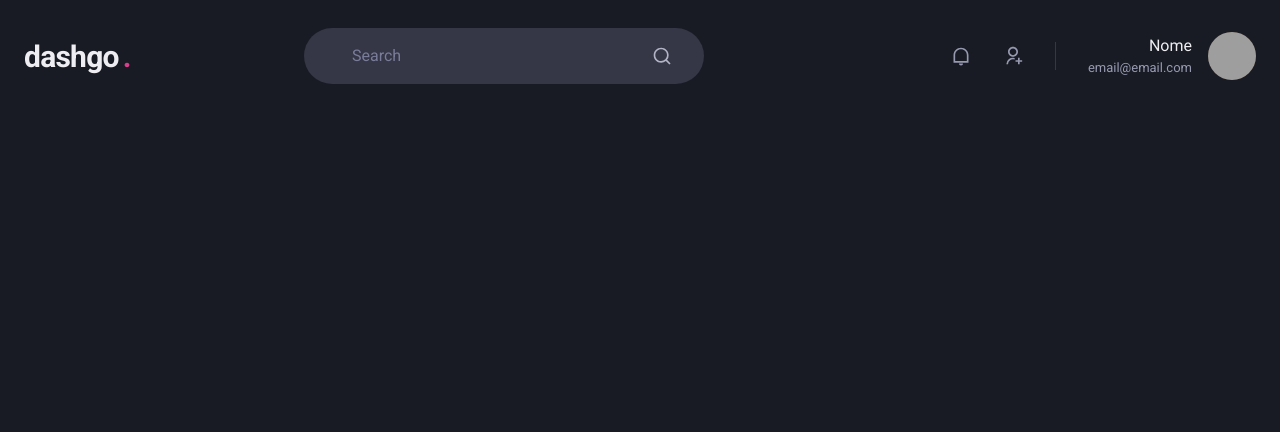
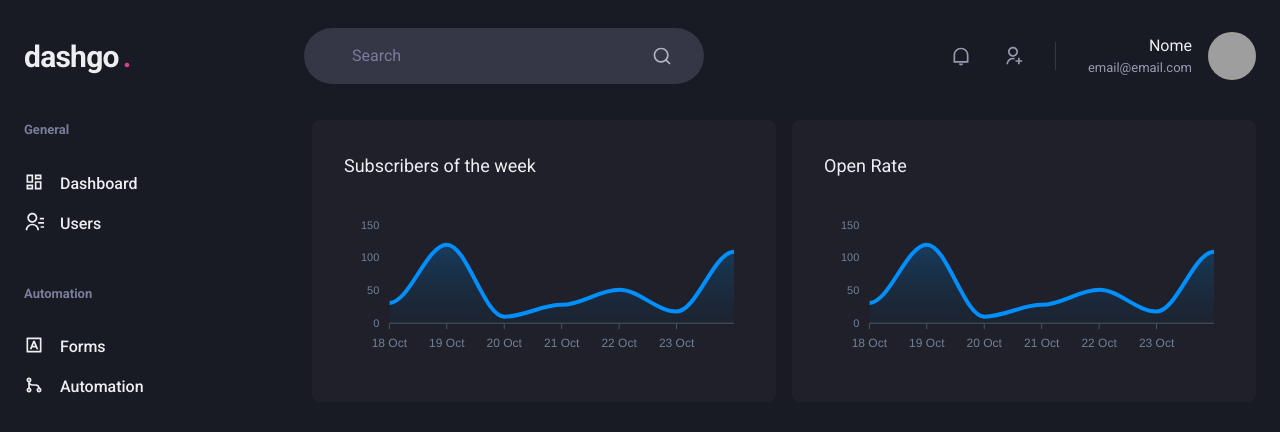
Before and after one commit to rodolphoasb/dashbravo, a Next.js app: page /dashboard in a window 1280 px wide. Shown: the top 432 px of the page. Built offline with nearby package versions, Linux system fonts and the light colour scheme; grey boxes are pictures that could not be loaded.

Commit message:
Add Dashboard with apexcharts

```diff
--- a/package.json
+++ b/package.json
@@ -12,9 +12,11 @@
     "@chakra-ui/react": "^1.6.12",
     "@emotion/react": "^11.5.0",
     "@emotion/styled": "^11.3.0",
+    "apexcharts": "^3.29.0",
     "framer-motion": "^5.2.1",
     "next": "12.0.3",
     "react": "17.0.2",
+    "react-apexcharts": "^1.3.9",
     "react-dom": "17.0.2",
     "react-icons": "^4.3.1"
   },
--- /dev/null
+++ b/src/components/Sidebar.tsx
@@ -0,0 +1,57 @@
+import { Box, Icon, Link, Stack, Text } from "@chakra-ui/react"
+import {
+  RiContactsLine,
+  RiDashboardLine,
+  RiGitMergeFill,
+  RiGitMergeLine,
+  RiInputMethodLine,
+} from "react-icons/ri"
+
+export function Sidebar() {
+  return (
+    <Box as={"aside"} w={64} mr={8}>
+      <Stack spacing={12} align={"flex-start"}>
+        <Box>
+          <Text fontWeight={"bold"} color={"gray.400"} fontSize={"small"}>
+            General
+          </Text>
+          <Stack spacing={"4"} mt={8} align={"stretch"}>
+            <Link display={"flex"} align="center">
+              <Icon as={RiDashboardLine} fontSize="20" />
+              <Text ml={4} fontWeight={"medium"}>
+                Dashboard
+              </Text>
+            </Link>
+
+            <Link display={"flex"} align="center">
+              <Icon as={RiContactsLine} fontSize="20" />
+              <Text ml={4} fontWeight={"medium"}>
+                Users
+              </Text>
+            </Link>
+          </Stack>
+        </Box>
+        <Box>
+          <Text fontWeight={"bold"} color={"gray.400"} fontSize={"small"}>
+            Automation
+          </Text>
+          <Stack spacing={"4"} mt={8} align={"stretch"}>
+            <Link display={"flex"} align="center">
+              <Icon as={RiInputMethodLine} fontSize="20" />
+              <Text ml={4} fontWeight={"medium"}>
+                Forms
+              </Text>
+            </Link>
+
+            <Link display={"flex"} align="center">
+              <Icon as={RiGitMergeLine} fontSize="20" />
+              <Text ml={4} fontWeight={"medium"}>
+                Automation
+              </Text>
+            </Link>
+          </Stack>
+        </Box>
+      </Stack>
+    </Box>
+  )
+}
--- a/src/pages/dashboard.tsx
+++ b/src/pages/dashboard.tsx
@@ -1,9 +1,86 @@
+import { Box, Flex, SimpleGrid, Text, theme } from "@chakra-ui/react"
+import dynamic from "next/dynamic"
 import { Header } from "../components/Header"
+import { Sidebar } from "../components/Sidebar"
+import { ApexOptions } from "apexcharts"
+
+const Chart = dynamic(() => import("react-apexcharts"), {
+  ssr: false,
+})
+
+const options: ApexOptions = {
+  chart: {
+    toolbar: {
+      show: false,
+    },
+    zoom: {
+      enabled: false,
+    },
+    foreColor: theme.colors.gray[500],
+  },
+  grid: {
+    show: false,
+  },
+  dataLabels: {
+    enabled: false,
+  },
+  tooltip: {
+    enabled: false,
+  },
+  xaxis: {
+    type: "datetime",
+    axisBorder: {
+      color: theme.colors.gray[600],
+    },
+    axisTicks: {
+      color: theme.colors.gray[600],
+    },
+    categories: [
+      "2021-10-18T00:00:00.000Z",
+      "2021-10-19T00:00:00.000Z",
+      "2021-10-20T00:00:00.000Z",
+      "2021-10-21T00:00:00.000Z",
+      "2021-10-22T00:00:00.000Z",
+      "2021-10-23T00:00:00.000Z",
+      "2021-10-24T00:00:00.000Z",
+    ],
+  },
+  fill: {
+    opacity: 0.3,
+    type: "gradient",
+    gradient: {
+      shade: "dark",
+      opacityFrom: 0.5,
+      opacityTo: 0.3,
+    },
+  },
+}
+
+const series = [{ name: "series1", data: [31, 120, 10, 28, 51, 18, 109] }]
 
 export default function Dashboard() {
   return (
-    <>
+    <Flex direction={"column"} h={"100vh"}>
       <Header />
-    </>
+      <Flex w={"100%"} my={6} maxWidth={1480} mx={"auto"} px={6}>
+        <Sidebar />
+
+        <SimpleGrid flex={1} gap={4} minChildWidth={"320px"} align="flex-start">
+          <Box p={8} bg={"gray.800"} borderRadius={8} pb={4}>
+            <Text fontSize={"lg"} mb={4}>
+              Subscribers of the week
+            </Text>
+            <Chart height={160} type="area" series={series} options={options} />
+          </Box>
+
+          <Box p={8} bg={"gray.800"} borderRadius={8}>
+            <Text fontSize={"lg"} mb={4}>
+              Open Rate
+            </Text>
+            <Chart height={160} type="area" series={series} options={options} />
+          </Box>
+        </SimpleGrid>
+      </Flex>
+    </Flex>
   )
 }
```
Also changed, not shown: 1 other file (tests, documents, lock files or other folders).
